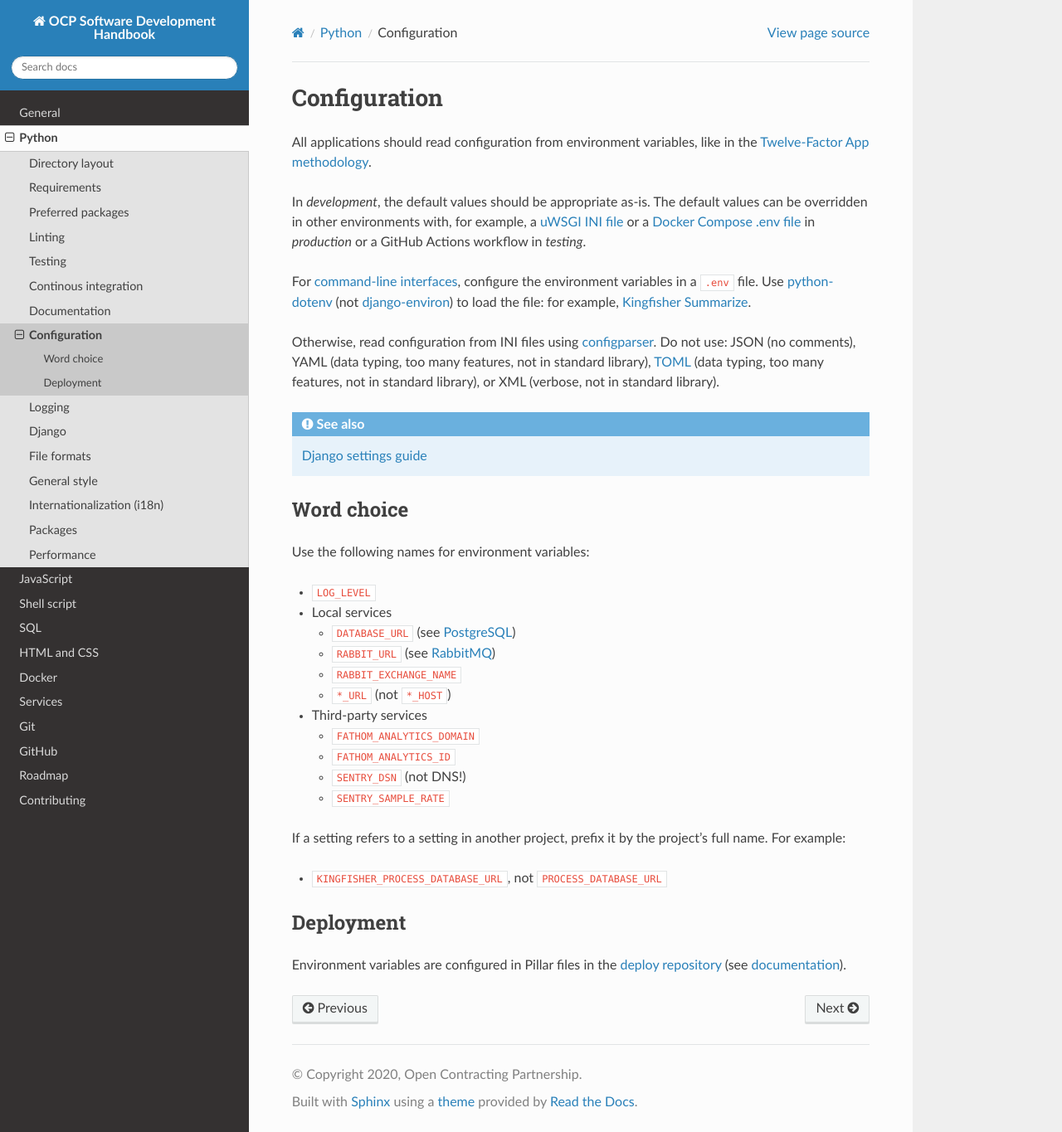
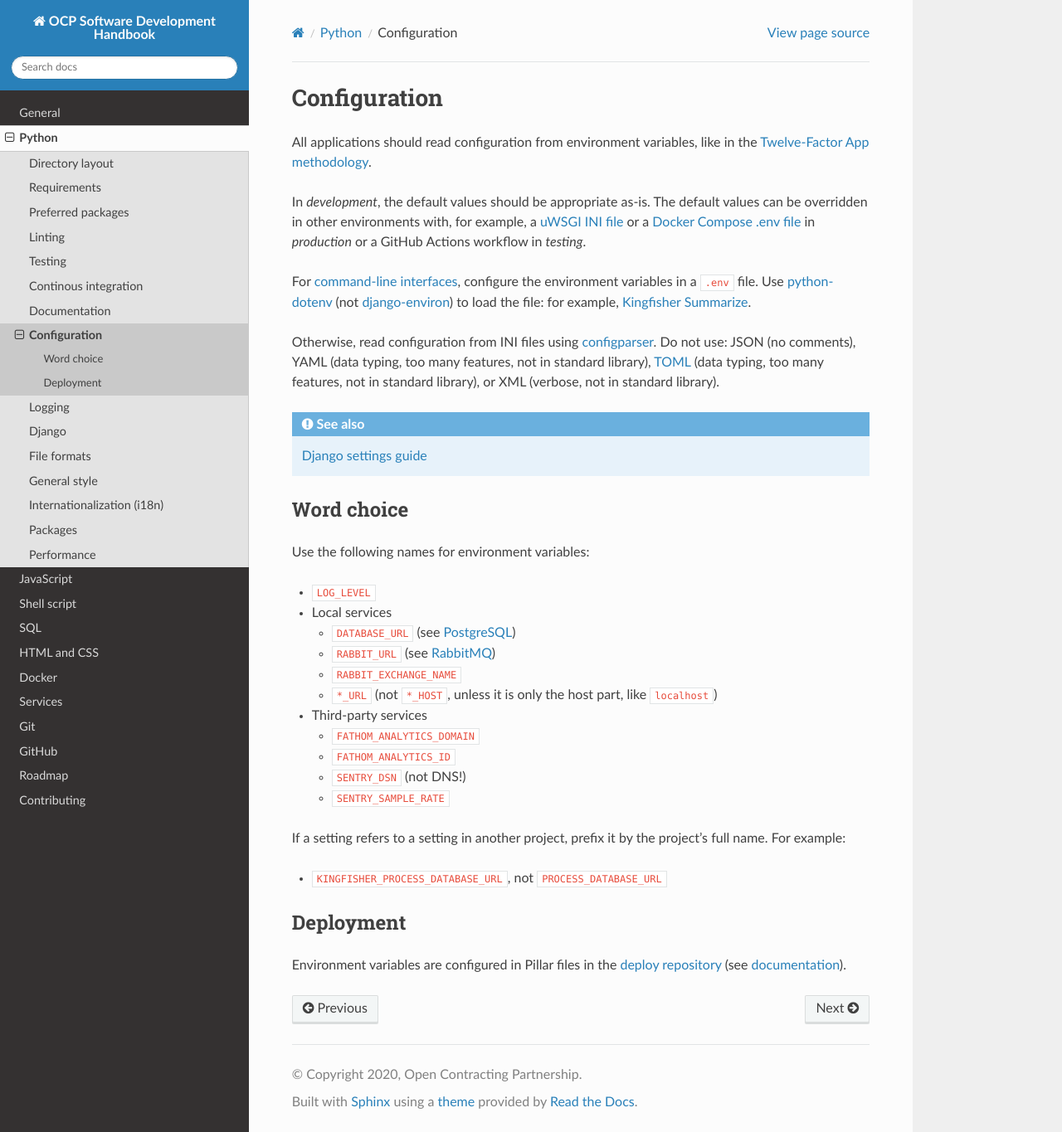
Before and after one commit to open-contracting/software-development-handbook, a Sphinx documentation site: the page built from docs/python/settings.rst, in a window 1280 px wide and 1365 px high. Shown: the whole window at 83% size. Built offline with Sphinx 7.4.7 and the Read the Docs theme 2.0.0, drawn with Linux system fonts in a browser that asks for light colours.

Commit message:
settings: Clarify case in which _HOST is fine

```diff
--- a/docs/python/settings.rst
+++ b/docs/python/settings.rst
@@ -25,7 +25,7 @@ Use the following names for environment variables:
    -  ``DATABASE_URL`` (see :doc:`../services/postgresql`)
    -  ``RABBIT_URL`` (see :doc:`../services/rabbitmq`)
    -  ``RABBIT_EXCHANGE_NAME``
-   -  ``*_URL`` (not ``*_HOST``)
+   -  ``*_URL`` (not ``*_HOST``, unless it is only the host part, like ``localhost``)
 
 -  Third-party services
 
```
